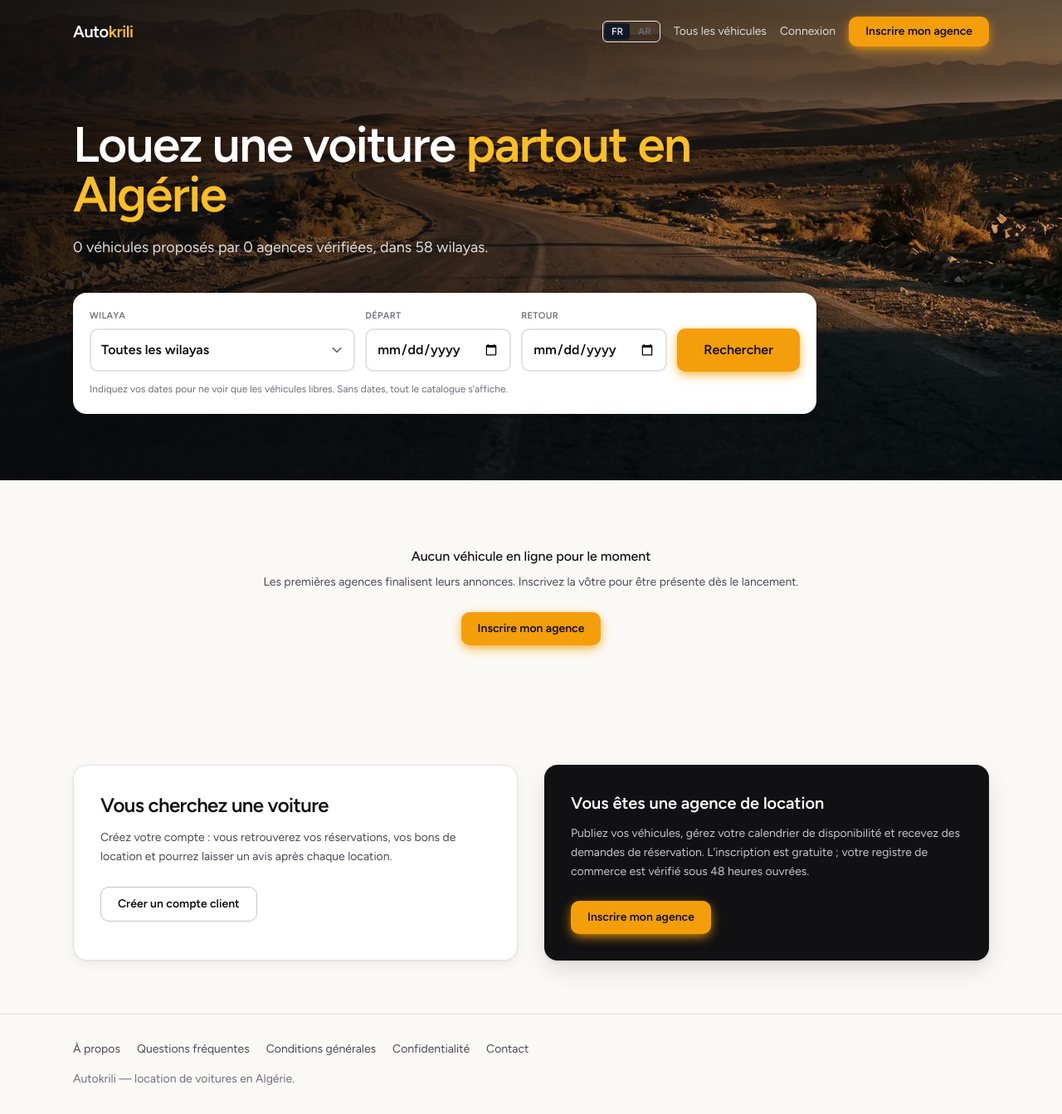
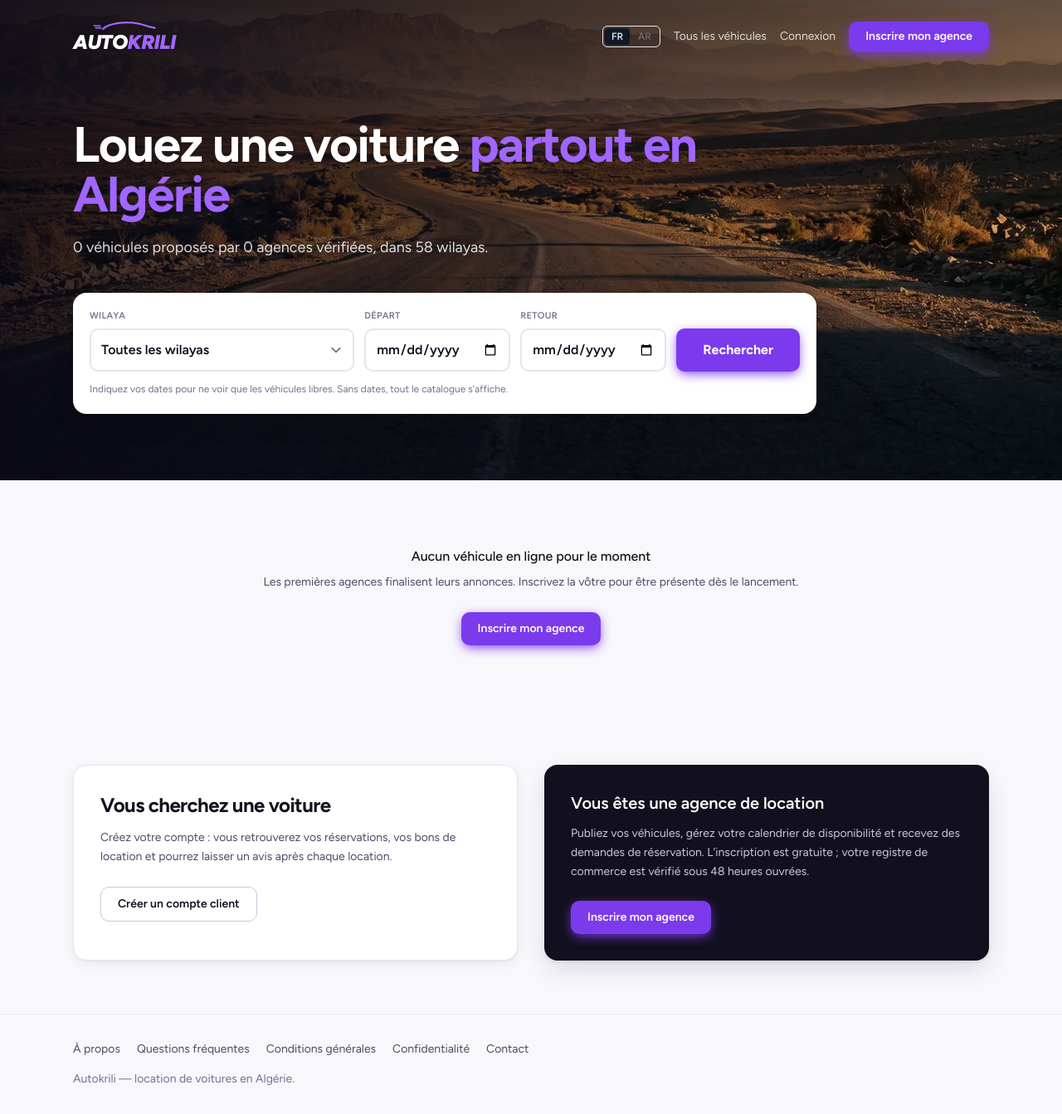
Before and after one commit to ykyoucefkrimo-arch/autokrili, a Laravel app: page / in a window 1280 px wide. Shown: the whole page at 83% size. Run offline with Laravel 12, Linux system fonts and the light colour scheme; data comes from the database, SQL or seed files in the repository; data that the repository does not hold is empty; style sheets or scripts are compiled from the project's sources; parts of the project's set-up code (start-up, migrations or seed data) failed here and were passed over; some libraries are stand-ins or nearby versions.

Commit message:
Passe a la charte violette du visuel publicitaire
Palette marque en violet et encre teintee de violet ; texte blanc sur les
boutons, car le texte fonce de l'ambre devenait illisible sur le violet.
Le nom passe par un seul composant, Marque.vue (capitales italiques, AUTO
et KRILI en violet, profil de voiture) : il etait ecrit de quatre facons
selon les pages. Le visuel ecrit AUTOKRILLI, le nom reste Autokrili.

Co-Authored-By: Claude Opus 5.5 <noreply@anthropic.com>

```diff
--- /dev/null
+++ b/resources/js/Components/Marque.vue
@@ -0,0 +1,37 @@
+<script setup>
+/*
+ * Le mot-symbole d'Autokrili, d'après le visuel publicitaire du 2026-11-12 :
+ * capitales italiques très grasses, « AUTO » en clair ou en encre selon le
+ * fond, « KRILI » en violet, et le profil d'une voiture tracé au-dessus.
+ *
+ * Un seul composant pour les en-têtes : le nom était écrit de quatre façons
+ * différentes selon les pages (« Autokrili » en gras, « Auto » + « krili »
+ * en couleur…), ce qui se voyait en passant d'une page à l'autre.
+ *
+ * Le visuel écrit « AUTOKRILLI » avec deux L : c'est une erreur du générateur
+ * d'image. Le nom, le domaine et le site s'écrivent Autokrili.
+ */
+defineProps({
+    // Sur fond nuit : « AUTO » en blanc et le violet éclairci, sinon il s'éteint.
+    sombre: { type: Boolean, default: false },
+    taille: { type: String, default: 'md' }, // sm | md
+});
+</script>
+
+<template>
+    <span class="inline-flex flex-col items-start leading-none" aria-label="Autokrili">
+        <svg viewBox="0 0 120 18" aria-hidden="true" class="-mb-0.5 ml-1"
+            :class="taille === 'sm' ? 'h-2.5 w-[5.5rem]' : 'h-3 w-[7.5rem]'">
+            <!-- Le toit d'une berline, et trois traits de vitesse derrière elle. -->
+            <path d="M18 15 C 30 4, 58 1, 82 5 C 92 7, 100 11, 112 13" fill="none"
+                :class="sombre ? 'stroke-marque-400' : 'stroke-marque-500'" stroke-width="3.2" stroke-linecap="round" />
+            <path d="M2 9 H 13 M 5 13 H 15" fill="none"
+                :class="sombre ? 'stroke-marque-400' : 'stroke-marque-500'" stroke-width="2.4" stroke-linecap="round" />
+        </svg>
+        <span class="font-black uppercase italic tracking-tight"
+            :class="taille === 'sm' ? 'text-lg' : 'text-xl sm:text-2xl'">
+            <span :class="sombre ? 'text-white' : 'text-encre-900'">Auto</span><span
+                :class="sombre ? 'text-marque-400' : 'text-marque-500'">krili</span>
+        </span>
+    </span>
+</template>
--- a/resources/js/Components/VehicleCard.vue
+++ b/resources/js/Components/VehicleCard.vue
@@ -157,7 +157,7 @@ const photoCassee = ref(false);
                     <p class="text-encre-300">{{ vehicle.reviews_count }} {{ t('avis') }}</p>
                 </div>
                 <Link v-if="avecSejour" :href="lienReserver"
-                    class="relative z-10 shrink-0 rounded-bouton bg-marque px-4 py-2 text-sm font-bold text-encre-900 shadow-marque transition hover:bg-marque-400">
+                    class="relative z-10 shrink-0 rounded-bouton bg-marque px-4 py-2 text-sm font-bold text-white shadow-marque transition hover:bg-marque-600">
                     {{ t('Réserver') }}
                 </Link>
             </div>
--- a/resources/js/Pages/Public/Agency.vue
+++ b/resources/js/Pages/Public/Agency.vue
@@ -1,4 +1,5 @@
 <script setup>
+import Marque from '@/Components/Marque.vue';
 import LocationMap from '@/Components/LocationMap.vue';
 import VehicleCard from '@/Components/VehicleCard.vue';
 import { useTranslations } from '@/composables/useTranslations';
@@ -40,7 +41,7 @@ const whatsappLink = computed(() => {
     <div class="min-h-screen bg-gray-50">
         <header class="border-b border-gray-100 bg-white">
             <div class="mx-auto flex max-w-6xl items-center justify-between px-6 py-4">
-                <Link href="/" class="text-xl font-bold tracking-tight text-gray-900">Autokrili</Link>
+                <Link href="/"><Marque /></Link>
                 <nav class="flex items-center gap-4 text-sm">
                     <Link :href="route('search')" class="text-gray-600 hover:text-gray-900">{{ t('Tous les véhicules') }}</Link>
                     <Link v-if="$page.props.auth.user" :href="route('dashboard')"
--- a/resources/js/Pages/Public/Booking/Confirmation.vue
+++ b/resources/js/Pages/Public/Booking/Confirmation.vue
@@ -1,4 +1,5 @@
 <script setup>
+import Marque from '@/Components/Marque.vue';
 import { useTranslations } from '@/composables/useTranslations';
 import { Head, Link } from '@inertiajs/vue3';
 
@@ -17,7 +18,7 @@ const price = (v) => Number(v ?? 0).toLocaleString('fr-DZ');
     <div class="min-h-screen bg-gray-50">
         <header class="border-b border-gray-100 bg-white">
             <div class="mx-auto flex max-w-3xl items-center justify-between px-6 py-4">
-                <Link href="/" class="text-xl font-bold tracking-tight text-gray-900">Autokrili</Link>
+                <Link href="/"><Marque /></Link>
                 <Link :href="route('bookings.index')" class="text-sm text-gray-600 hover:text-gray-900">
                     {{ t('Mes réservations') }}
                 </Link>
--- a/resources/js/Pages/Public/Booking/Create.vue
+++ b/resources/js/Pages/Public/Booking/Create.vue
@@ -1,4 +1,5 @@
 <script setup>
+import Marque from '@/Components/Marque.vue';
 import InputError from '@/Components/InputError.vue';
 import InputLabel from '@/Components/InputLabel.vue';
 import TextInput from '@/Components/TextInput.vue';
@@ -145,7 +146,7 @@ const submit = () => form.post(route('bookings.store', props.vehicle.id), {
     <div class="min-h-screen bg-creme">
         <header class="border-b border-encre-100 bg-white">
             <div class="mx-auto flex max-w-4xl items-center justify-between px-6 py-4">
-                <Link href="/" class="text-xl font-bold tracking-tight text-encre-900">Autokrili</Link>
+                <Link href="/"><Marque /></Link>
                 <Link :href="route('vehicle.show', { vehicle: vehicle.id, slug: vehicle.slug })"
                     class="text-sm text-encre-500 hover:text-encre-900">
                     Retour au véhicule
@@ -319,11 +320,11 @@ const submit = () => form.post(route('bookings.store', props.vehicle.id), {
                             {{ t('Précédent') }}
                         </button>
                         <button v-if="step < 2" type="button" @click="step++" :disabled="!canContinue"
-                            class="ml-auto h-12 rounded-bouton bg-marque px-6 text-base font-bold text-encre-900 shadow-marque transition hover:bg-marque-400 disabled:opacity-40 disabled:shadow-none">
+                            class="ml-auto h-12 rounded-bouton bg-marque px-6 text-base font-bold text-white shadow-marque transition hover:bg-marque-600 disabled:opacity-40 disabled:shadow-none">
                             {{ t('Continuer') }}
                         </button>
                         <button v-else type="submit" :disabled="form.processing"
-                            class="ml-auto h-12 rounded-bouton bg-marque px-6 text-base font-bold text-encre-900 shadow-marque transition hover:bg-marque-400 disabled:opacity-50">
+                            class="ml-auto h-12 rounded-bouton bg-marque px-6 text-base font-bold text-white shadow-marque transition hover:bg-marque-600 disabled:opacity-50">
                             {{ t('Envoyer la demande') }}
                         </button>
                     </div>
--- a/resources/js/Pages/Public/Page.vue
+++ b/resources/js/Pages/Public/Page.vue
@@ -1,4 +1,5 @@
 <script setup>
+import Marque from '@/Components/Marque.vue';
 import { useTranslations } from '@/composables/useTranslations';
 import { Head, Link } from '@inertiajs/vue3';
 
@@ -28,7 +29,7 @@ const LINKS = [
     <div class="min-h-screen bg-white">
         <header class="border-b border-gray-100">
             <div class="mx-auto flex max-w-4xl items-center justify-between px-6 py-4">
-                <Link href="/" class="text-xl font-bold tracking-tight text-gray-900">Autokrili</Link>
+                <Link href="/"><Marque /></Link>
                 <nav class="flex items-center gap-4 text-sm">
                     <Link :href="route('search')" class="text-gray-600 hover:text-gray-900">{{ t('Véhicules') }}</Link>
                     <Link :href="route('agency.register')"
--- a/resources/js/Pages/Public/Search.vue
+++ b/resources/js/Pages/Public/Search.vue
@@ -1,4 +1,5 @@
 <script setup>
+import Marque from '@/Components/Marque.vue';
 import VehicleCard from '@/Components/VehicleCard.vue';
 import { useCommunes } from '@/composables/useCommunes';
 import { useTranslations } from '@/composables/useTranslations';
@@ -150,15 +151,12 @@ const changeCommune = (event) => {
     <div class="min-h-screen bg-creme">
         <header class="sticky top-0 z-40 border-b border-encre-800 bg-encre-900">
             <div class="mx-auto flex max-w-6xl items-center justify-between px-4 py-3 sm:px-6">
-                <Link href="/" class="flex items-center gap-2 text-lg font-bold tracking-tight text-white">
-                    <svg viewBox="0 0 48 48" class="h-6 w-6 fill-marque" aria-hidden="true">
-                        <path d="M24 4 L45 44 H34.6 L24 23.2 L13.4 44 H3 Z" /><rect x="15" y="31.5" width="18" height="5.5" rx="1.5" />
-                    </svg>
-                    <span>Auto<span class="text-marque-400">krili</span></span>
+                <Link href="/" class="shrink-0">
+                    <Marque sombre />
                 </Link>
                 <nav class="flex items-center gap-4 text-sm">
                     <Link v-if="$page.props.auth.user" :href="route('dashboard')"
-                        class="rounded-bouton bg-marque px-4 py-2 font-semibold text-encre-900 transition hover:bg-marque-400">
+                        class="rounded-bouton bg-marque px-4 py-2 font-semibold text-white transition hover:bg-marque-600">
                         {{ t('Mon espace') }}
                     </Link>
                     <Link v-else :href="route('login')" class="text-encre-200 hover:text-white">{{ t('Connexion') }}</Link>
@@ -228,7 +226,7 @@ const changeCommune = (event) => {
                                 <path d="M4 6h16M7 12h10M10 18h4" stroke-linecap="round" />
                             </svg>
                             {{ t('Filtres') }}
-                            <span v-if="activeCount" class="rounded-full bg-marque px-2 text-xs font-bold text-encre-900">{{ activeCount }}</span>
+                            <span v-if="activeCount" class="rounded-full bg-marque px-2 text-xs font-bold text-white">{{ activeCount }}</span>
                         </button>
                         <select v-model="form.sort" :aria-label="t('Trier par')"
                             class="h-11 flex-1 rounded-bouton border-2 border-encre-100 bg-white text-sm font-semibold text-encre-900 focus:border-marque focus:ring-marque">
--- a/resources/js/Pages/Public/Vehicle.vue
+++ b/resources/js/Pages/Public/Vehicle.vue
@@ -1,4 +1,5 @@
 <script setup>
+import Marque from '@/Components/Marque.vue';
 import VehicleCard from '@/Components/VehicleCard.vue';
 import { useTranslations } from '@/composables/useTranslations';
 import { Head, Link } from '@inertiajs/vue3';
@@ -72,7 +73,7 @@ const whatsappLink = computed(() => {
     <div class="min-h-screen bg-gray-50">
         <header class="border-b border-gray-100 bg-white">
             <div class="mx-auto flex max-w-6xl items-center justify-between px-6 py-4">
-                <Link href="/" class="text-xl font-bold tracking-tight text-gray-900">Autokrili</Link>
+                <Link href="/"><Marque /></Link>
                 <nav class="flex items-center gap-4 text-sm">
                     <Link :href="route('search')" class="text-gray-600 hover:text-gray-900">{{ t('Tous les véhicules') }}</Link>
                     <Link v-if="$page.props.auth.user" :href="route('dashboard')"
@@ -187,7 +188,7 @@ const whatsappLink = computed(() => {
 
                         <div class="mt-6 space-y-2">
                             <Link :href="lienReservation"
-                                class="block w-full rounded-md bg-gray-900 px-4 py-2.5 text-center text-sm font-medium text-white hover:bg-gray-800">
+                                class="block w-full rounded-bouton bg-marque px-4 py-3 text-center text-base font-bold text-white shadow-marque transition hover:bg-marque-600">
                                 {{ t('Réserver ce véhicule') }}
                             </Link>
                             <p class="text-center text-xs text-gray-500">
--- a/resources/js/Pages/Welcome.vue
+++ b/resources/js/Pages/Welcome.vue
@@ -1,4 +1,5 @@
 <script setup>
+import Marque from '@/Components/Marque.vue';
 import LocaleSwitcher from '@/Components/LocaleSwitcher.vue';
 import VehicleCard from '@/Components/VehicleCard.vue';
 import { useTranslations } from '@/composables/useTranslations';
@@ -82,8 +83,8 @@ const submitSearch = () => {
         -->
         <header class="absolute inset-x-0 top-0 z-40">
             <div class="mx-auto flex max-w-6xl items-center justify-between px-6 py-5">
-                <Link href="/" class="shrink-0 text-lg font-bold tracking-tight text-white drop-shadow sm:text-xl">
-                    Auto<span class="text-marque-400">krili</span>
+                <Link href="/" class="shrink-0 drop-shadow">
+                    <Marque sombre />
                 </Link>
                 <!--
                     Le menu deborde a 390 px si on ne le reduit pas.
@@ -103,7 +104,7 @@ const submitSearch = () => {
                         {{ t('Tous les véhicules') }}
                     </Link>
                     <Link v-if="$page.props.auth.user" :href="route('dashboard')"
-                        class="whitespace-nowrap rounded-bouton bg-marque px-2.5 py-1.5 font-semibold text-encre-900 shadow-marque transition hover:bg-marque-400 sm:px-5 sm:py-2">
+                        class="whitespace-nowrap rounded-bouton bg-marque px-2.5 py-1.5 font-semibold text-white shadow-marque transition hover:bg-marque-600 sm:px-5 sm:py-2">
                         {{ t('Mon espace') }}
                     </Link>
                     <template v-else>
@@ -112,7 +113,7 @@ const submitSearch = () => {
                             Connexion
                         </Link>
                         <Link :href="route('agency.register')"
-                            class="whitespace-nowrap rounded-bouton bg-marque px-2.5 py-1.5 font-semibold text-encre-900 shadow-marque transition hover:bg-marque-400 sm:px-5 sm:py-2">
+                            class="whitespace-nowrap rounded-bouton bg-marque px-2.5 py-1.5 font-semibold text-white shadow-marque transition hover:bg-marque-600 sm:px-5 sm:py-2">
                             <span class="sm:hidden">{{ t('Mon agence') }}</span>
                             <span class="hidden sm:inline">{{ t('Inscrire mon agence') }}</span>
                         </Link>
@@ -220,7 +221,7 @@ const submitSearch = () => {
                             </label>
 
                             <button type="submit"
-                                class="col-span-2 mt-1 h-14 rounded-bouton bg-marque px-8 text-lg font-bold text-encre-900 shadow-marque transition hover:bg-marque-400 lg:col-span-1 lg:mt-0 lg:h-[52px] lg:text-base">
+                                class="col-span-2 mt-1 h-14 rounded-bouton bg-marque px-8 text-lg font-bold text-white shadow-marque transition hover:bg-marque-600 lg:col-span-1 lg:mt-0 lg:h-[52px] lg:text-base">
                                 {{ t('Rechercher') }}
                             </button>
                         </form>
@@ -268,7 +269,7 @@ const submitSearch = () => {
                     être présente dès le lancement.
                 </p>
                 <Link :href="route('agency.register')"
-                    class="mt-6 inline-block rounded-bouton bg-marque px-5 py-2.5 text-sm font-semibold text-encre-900 shadow-marque transition hover:bg-marque-400">
+                    class="mt-6 inline-block rounded-bouton bg-marque px-5 py-2.5 text-sm font-semibold text-white shadow-marque transition hover:bg-marque-600">
                     Inscrire mon agence
                 </Link>
             </section>
@@ -321,7 +322,7 @@ const submitSearch = () => {
                             votre registre de commerce est vérifié sous 48&nbsp;heures ouvrées.
                         </p>
                         <Link :href="route('agency.register')"
-                            class="mt-6 inline-block rounded-bouton bg-marque px-5 py-2.5 text-sm font-semibold text-encre-900 shadow-marque transition hover:bg-marque-400">
+                            class="mt-6 inline-block rounded-bouton bg-marque px-5 py-2.5 text-sm font-semibold text-white shadow-marque transition hover:bg-marque-600">
                             {{ t('Inscrire mon agence') }}
                         </Link>
                     </div>
--- a/resources/views/app.blade.php
+++ b/resources/views/app.blade.php
@@ -12,7 +12,7 @@
 
         <!-- Fonts -->
         <link rel="preconnect" href="https://fonts.bunny.net">
-        <link href="https://fonts.bunny.net/css?family=figtree:400,500,600&display=swap" rel="stylesheet" />
+        <link href="https://fonts.bunny.net/css?family=figtree:400,500,600,700,800,800i,900i&display=swap" rel="stylesheet" />
 
         <!-- Scripts -->
         @routes
```
Also changed, not shown: tailwind.config.js (+46 -45 lines), public/favicon.svg.
